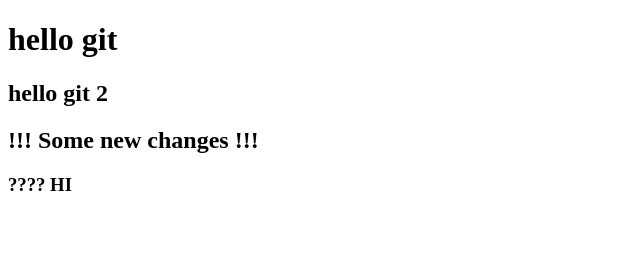
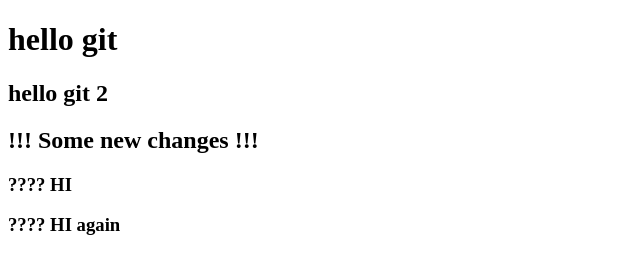
Before and after one commit to webmastervlad/git_test, a plain HTML site: page index.html in a window 1280 px wide. Shown: the whole page, without its empty margins (0-640 px from the left). Drawn offline with Linux system fonts and the light colour scheme.

Commit message:
4th commit

```diff
--- a/index.html
+++ b/index.html
@@ -9,5 +9,6 @@
 	<h2>hello git 2</h2>
 	<h2>!!! Some new changes !!!</h2>
 	<h3>???? HI </h3>
+	<h3>???? HI again </h3>
 </body>
 </html>
```
